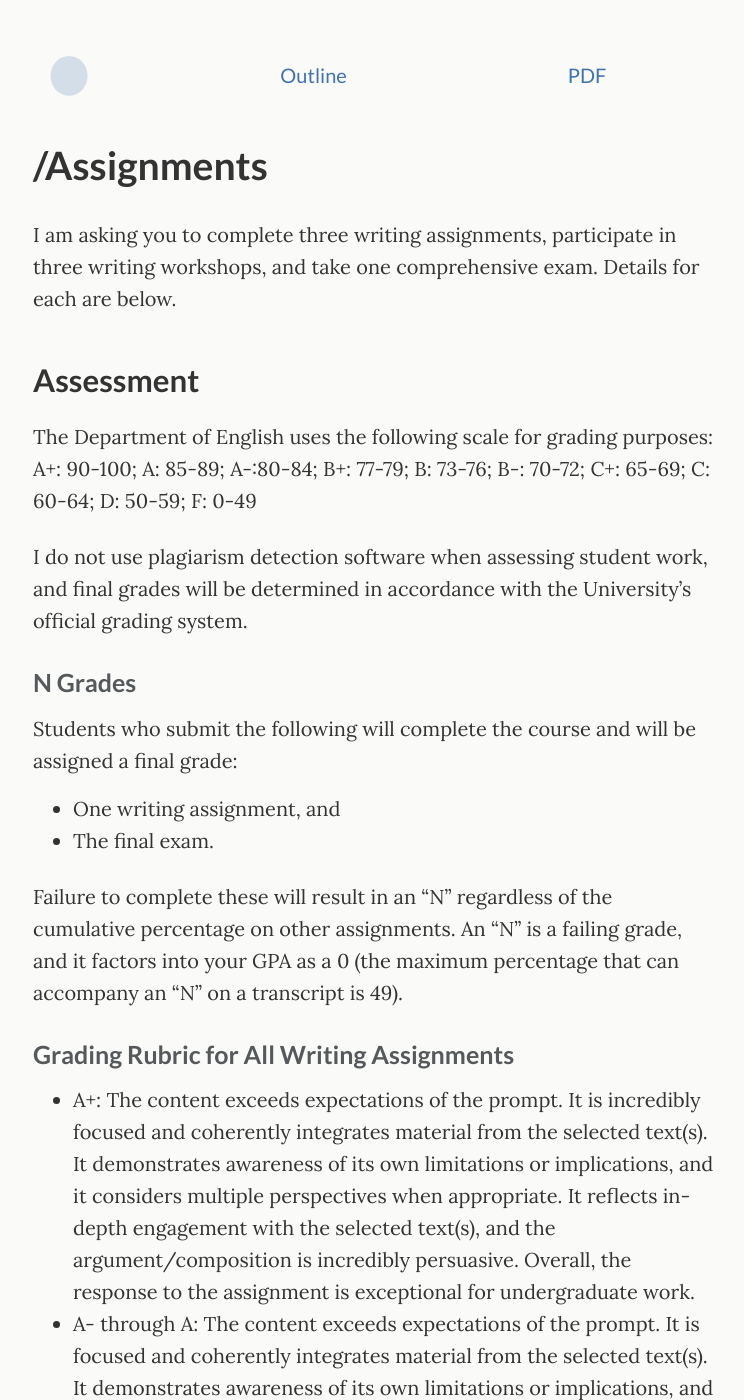
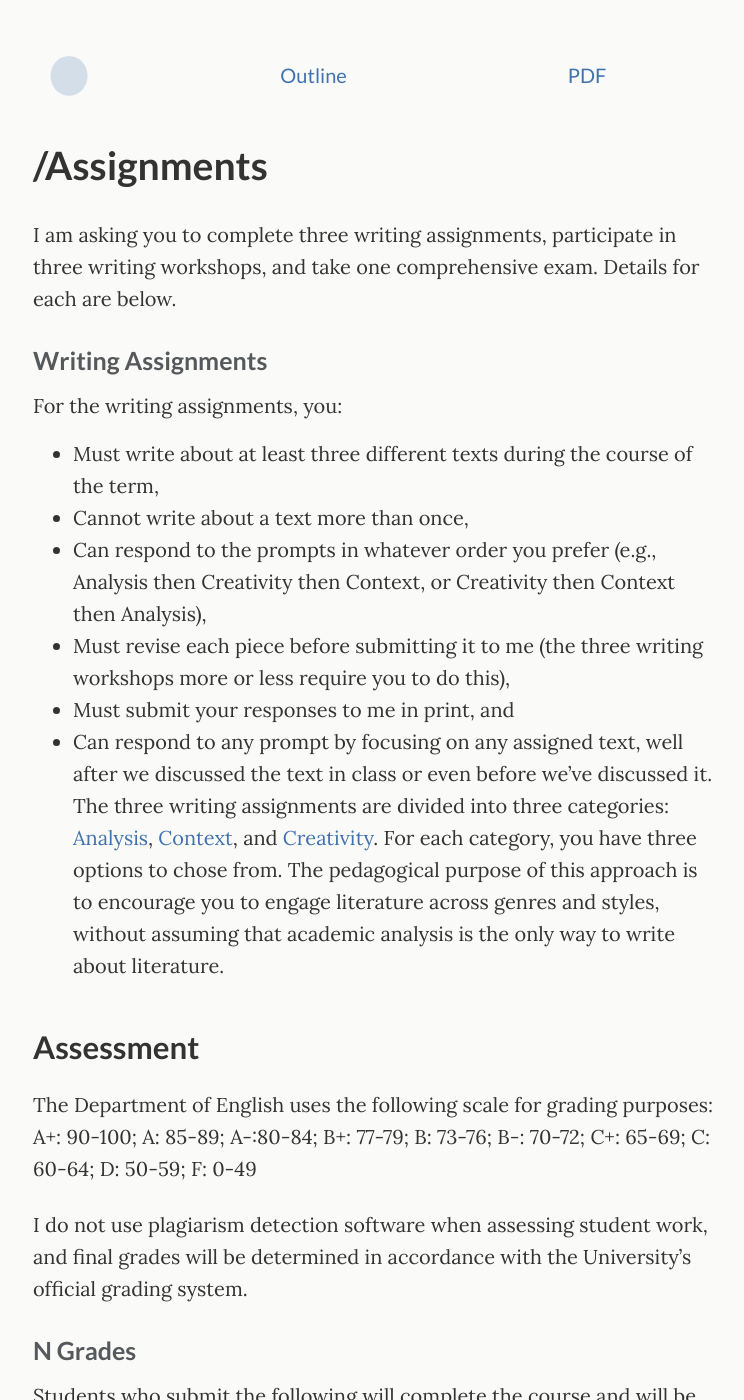
Before and after one commit to jentery/429c, a Jekyll site: the page built from _pages/assignments.md, in a window 1280 px wide and 1400 px high. Shown: the whole window, without its empty margins (265-1009 px from the left). Built offline with Jekyll 4.4.1, drawn with Linux system fonts in a browser that asks for light colours.

Commit message:
Update assignments.md

```diff
--- a/_pages/assignments.md
+++ b/_pages/assignments.md
@@ -6,6 +6,17 @@ subtitle: /Assignments
 ---
 
 I am asking you to complete three writing assignments, participate in three writing workshops, and take one comprehensive exam. Details for each are below.
+
+### Writing Assignments
+For the writing assignments, you:
+
+* Must write about at least three different texts during the course of the term,
+* Cannot write about a text more than once,
+* Can respond to the prompts in whatever order you prefer (e.g., Analysis then Creativity then Context, or Creativity then Context then Analysis),
+* Must revise each piece before submitting it to me (the three writing workshops more or less require you to do this),
+*	Must submit your responses to me in print, and
+* Can respond to any prompt by focusing on any assigned text, well after we discussed the text in class or even before we’ve discussed it.
+The three writing assignments are divided into three categories: [Analysis](analysis.html), [Context](context.html), and [Creativity](creativity.html). For each category, you have three options to chose from. The pedagogical purpose of this approach is to encourage you to engage literature across genres and styles, without assuming that academic analysis is the only way to write about literature.
 
 ## Assessment
 The Department of English uses the following scale for grading purposes: A+: 90-100; A: 85-89; A-:80-84; B+: 77-79; B: 73-76; B-: 70-72; C+: 65-69; C: 60-64; D: 50-59; F: 0-49
```
